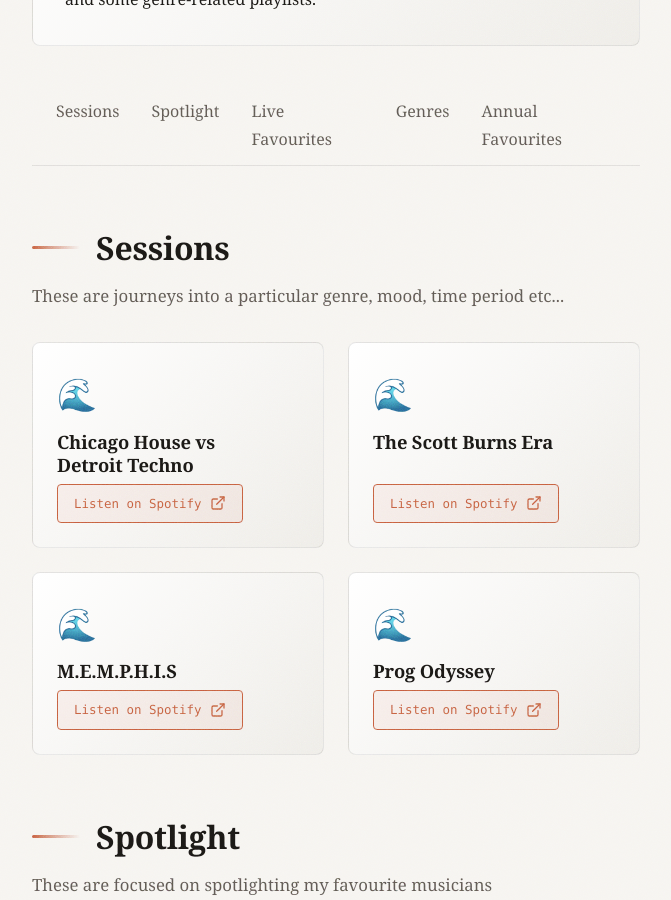
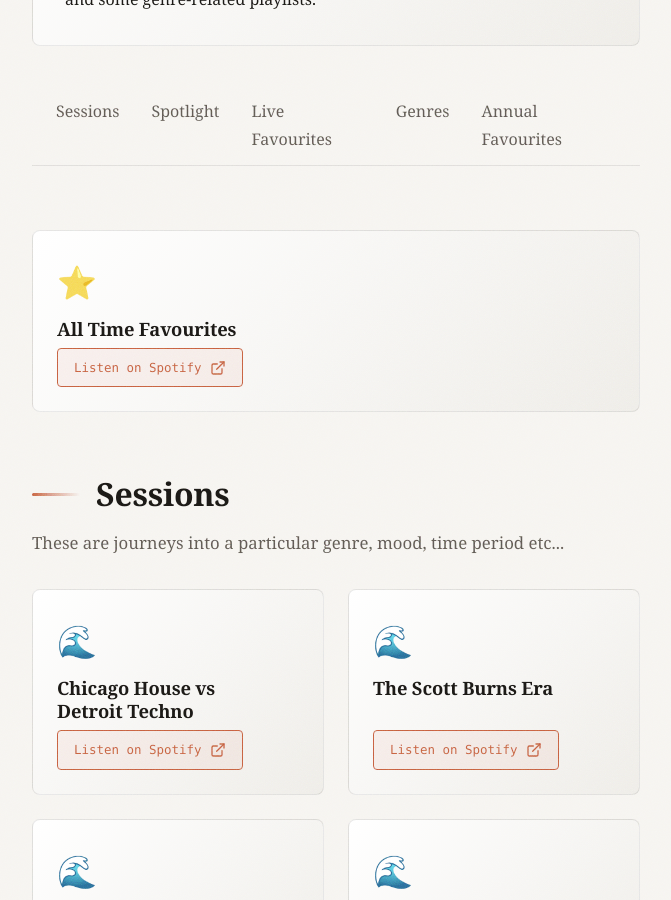
Before and after one commit to alalunw/alalunw.github.io, a Jekyll site: the page built from spotify-playlists/index.md, in a window 1280 px wide and 900 px high, scrolled down 459 px. Shown: the whole window, without its empty margins (304-975 px from the left). Built offline with Jekyll 4.4.1, drawn with Linux system fonts in a browser that asks for light colours.

Commit message:
feat(spotify-playlists): robust in-page navigation (DOMContentLoaded), add All Time Favourites top card, ensure anchors for sections

```diff
--- a/spotify-playlists/index.md
+++ b/spotify-playlists/index.md
@@ -32,7 +32,7 @@
       window.scrollTo({ top: y, behavior: 'smooth' });
     });
   });
-})();
+});
 </script>
 
 <!-- Interactive Subnav for subsections -->
@@ -42,6 +42,18 @@
   <a href="#live-favourites" class="playlist-subnav__item">Live Favourites</a>
   <a href="#genres" class="playlist-subnav__item">Genres</a>
   <a href="#annual-favourites" class="playlist-subnav__item">Annual Favourites</a>
+</div>
+
+<!-- All Time Favourites - top (independent) -->
+<div id="all-time-favourites-top" class="playlist-section">
+  <div class="playlist-card" style="margin:0 0 var(--space-md);">
+    <div class="playlist-card__icon">⭐</div>
+    <h3 class="playlist-card__title" style="margin:0 0 var(--space-sm);">All Time Favourites</h3>
+    <a href="https://open.spotify.com/playlist/3rD2dmHEJmAK9onDYsWvh3?si=500ba3b9448140a5" class="playlist-card__link" style="display:inline-flex; align-items:center;">
+      Listen on Spotify
+      <svg xmlns="http://www.w3.org/2000/svg" width="16" height="16" viewBox="0 0 24 24" fill="none" stroke="currentColor" stroke-width="2" stroke-linecap="round" stroke-linejoin="round"><path d="M18 13v6a2 2 0 0 1-2 2H5a2 2 0 0 1-2-2V8a2 2 0 0 1 2-2h6"/><polyline points="15 3 21 3 21 9"/><line x1="10" y1="14" x2="21" y2="3"/></svg>
+    </a>
+  </div>
 </div>
 
 <!-- Sessions Section -->
```
Also changed, not shown: other parts of spotify-playlists/index.md (+1 -1 lines).
